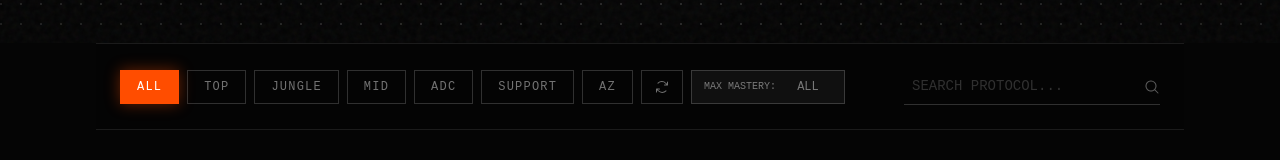
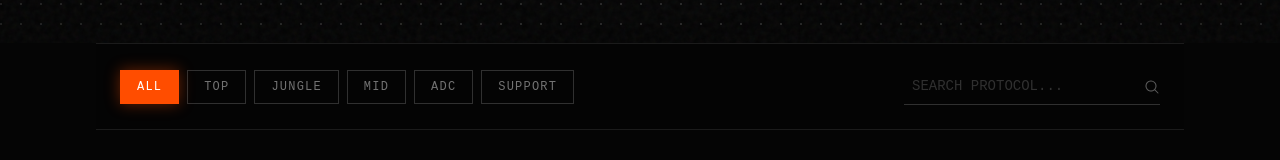
Before and after one commit to guilhermegnc/draw_champ, a React (Vite) app in the folder web/: page / in a window 1280 px wide. Shown: the part 757-917 px from the top of the page. Built offline with nearby package versions, Linux system fonts and the light colour scheme; no server answers.

Commit message:
hiding unnecessary filter

```diff
--- a/web/src/components/ui/Filters.tsx
+++ b/web/src/components/ui/Filters.tsx
@@ -14,6 +14,7 @@ export function Filters() {
     sortBy,
     setSortBy,
     refreshMastery,
+    currentProfile,
   } = useChampionStore();
 
   return (
@@ -45,6 +46,8 @@ export function Filters() {
           </button>
         ))}
 
+        {currentProfile && (
+          <>
             <button
               onClick={() => setSortBy(sortBy === "name" ? "mastery" : "name")}
               className={clsx(
@@ -88,6 +91,8 @@ export function Filters() {
                 }}
               />
             </div>
+          </>
+        )}
       </div>
 
       <div className="relative w-full md:w-64 group">
--- a/web/src/pages/Home.tsx
+++ b/web/src/pages/Home.tsx
@@ -6,19 +6,29 @@ import { Randomizer } from "../components/champions/Randomizer";
 import gsap from "gsap";
 
 export function Home() {
-  const { filteredChampions, loading, fetchData, refreshMastery } =
-    useChampionStore();
+  const {
+    filteredChampions,
+    loading,
+    fetchData,
+    refreshMastery,
+    currentProfile,
+  } = useChampionStore();
 
   useEffect(() => {
     fetchData();
 
-    // Auto-refresh mastery every 20 minutes
-    const interval = setInterval(() => {
-      refreshMastery();
-    }, 20 * 60 * 1000);
+    // Auto-refresh mastery every 20 minutes if profile exists
+    let interval: ReturnType<typeof setInterval>;
+    if (currentProfile) {
+      interval = setInterval(() => {
+        refreshMastery();
+      }, 20 * 60 * 1000);
+    }
 
-    return () => clearInterval(interval);
-  }, [fetchData, refreshMastery]);
+    return () => {
+      if (interval) clearInterval(interval);
+    };
+  }, [fetchData, refreshMastery, currentProfile]);
 
   // Animate Hero text on mount
   useEffect(() => {
```
Lines whose indentation alone changed are shown as unchanged.
